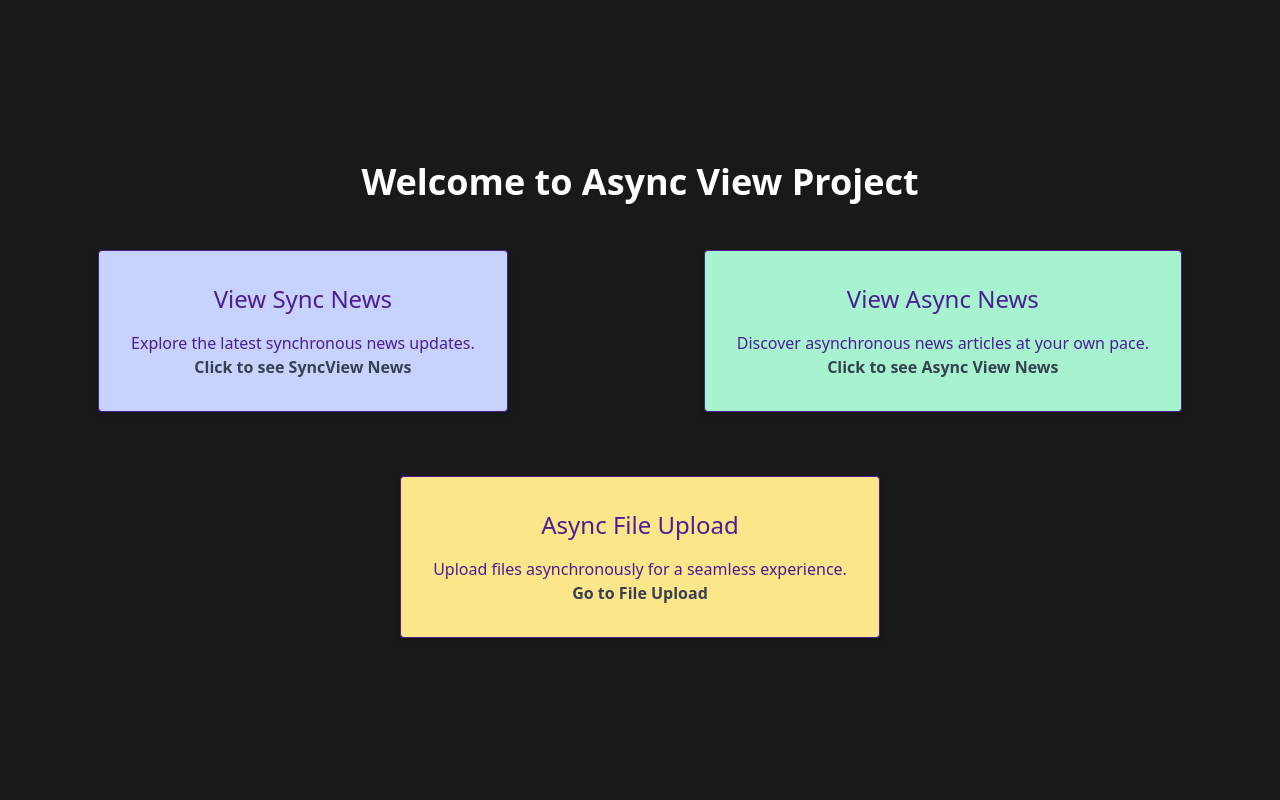
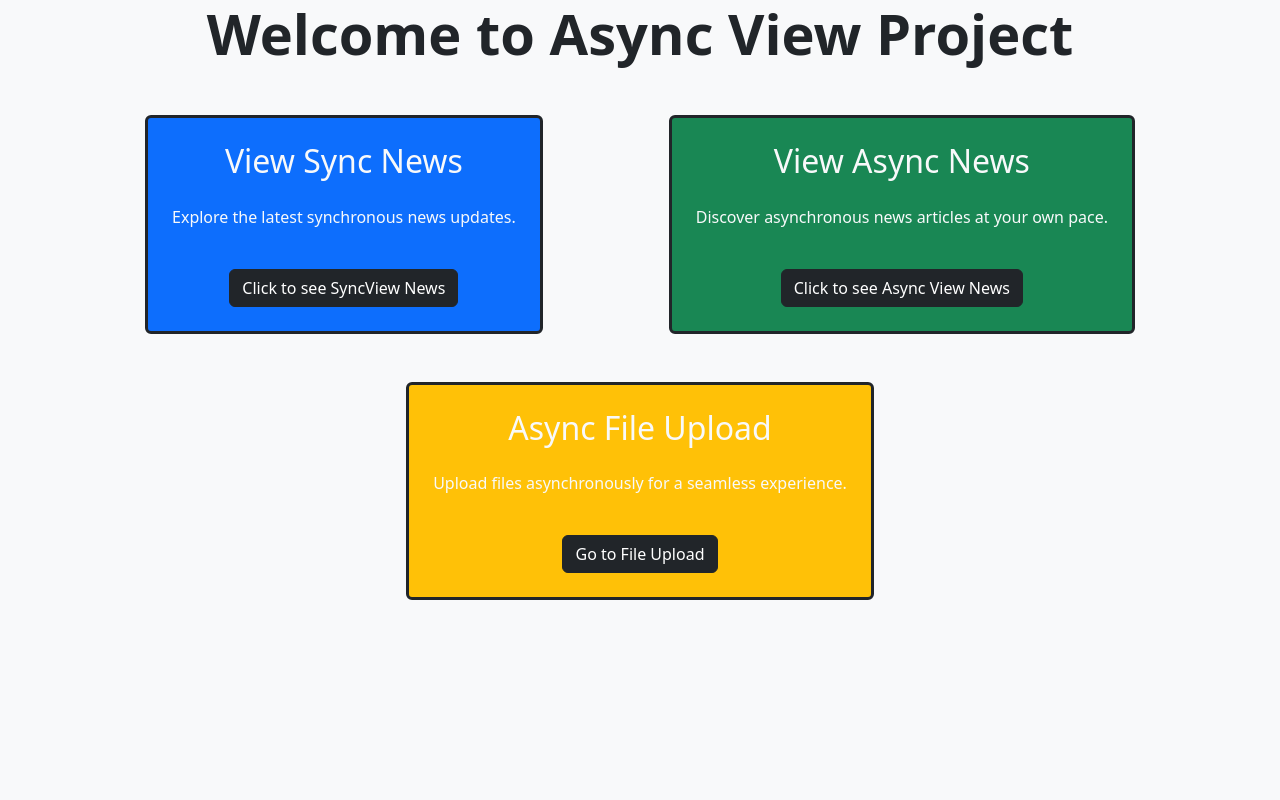
Before and after one commit to atakandgn/Django-Async-View, a Django app: page / in a window 1280 px wide. Run offline with Django 4.2, Linux system fonts and the light colour scheme.

Commit message:
asnyc-views

```diff
--- a/news_project/news_app/templates/homepage.html
+++ b/news_project/news_app/templates/homepage.html
@@ -4,30 +4,42 @@
     <meta charset="UTF-8">
     <meta name="viewport" content="width=device-width, initial-scale=1.0">
     <title>Homepage</title>
-    <link href="https://cdn.jsdelivr.net/npm/tailwindcss@2.2.19/dist/tailwind.min.css" rel="stylesheet">
+    <!-- Bootstrap CSS Link -->
+    <link href="https://cdn.jsdelivr.net/npm/bootstrap@5.3.0/dist/css/bootstrap.min.css" rel="stylesheet">
+    <style>
+        .custom-card {
+            transition: transform 0.3s ease-in-out, box-shadow 0.3s ease-in-out;
+        }
+
+        .custom-card:hover {
+            transform: scale(1.05);
+            box-shadow: 0 4px 8px rgba(0, 0, 0, 0.1);
+        }
+    </style>
 </head>
-<body class="bg-opacity-90 bg-black flex items-center justify-center h-screen m-0">
-    <div class="container text-white text-center mt-8">
-        <h1 class="mb-4 text-4xl font-bold">Welcome to Async View Project</h1>
-        <div class="flex justify-around flex-wrap">
-            <div class="border border-solid border-purple-900 rounded p-8 m-8 shadow-md bg-indigo-200 hover:shadow-lg transform hover:scale-105 transition-all duration-300 ease-in-out">
-                <h5 class="text-2xl mb-4 text-purple-900">View Sync News</h5>
-                <p class="text-purple-900">Explore the latest synchronous news updates.</p>
-                <a href="{% url 'sync_news' %}" class="text-gray-700 font-bold mt-4">Click to see SyncView News</a>
+<body class="bg-light d-flex align-items-center justify-content-center h-100 m-0">
+    <div class="container text-dark text-center mt-8">
+        <h1 class="mb-4 display-4 fw-bold">Welcome to Async View Project</h1>
+        <div class="d-flex justify-content-around flex-wrap">
+            <div class="border border-3 border-dark rounded p-4 m-4 custom-card bg-primary">
+                <h5 class="h2 mb-4 text-light">View Sync News</h5>
+                <p class="text-light">Explore the latest synchronous news updates.</p>
+                <a href="{% url 'sync_news' %}" class="btn btn-dark mt-4">Click to see SyncView News</a>
             </div>
 
-            <div class="border border-solid border-purple-900 rounded p-8 m-8 shadow-md bg-green-200 hover:shadow-lg transform hover:scale-105 transition-all duration-300 ease-in-out">
-                <h5 class="text-2xl mb-4 text-purple-900">View Async News</h5>
-                <p class="text-purple-900">Discover asynchronous news articles at your own pace.</p>
-                <a href="{% url 'async_news' %}" class="text-gray-700 font-bold mt-4">Click to see Async View News</a>
+            <div class="border border-3 border-dark rounded p-4 m-4 custom-card bg-success">
+                <h5 class="h2 mb-4 text-light">View Async News</h5>
+                <p class="text-light">Discover asynchronous news articles at your own pace.</p>
+                <a href="{% url 'async_news' %}" class="btn btn-dark mt-4">Click to see Async View News</a>
             </div>
 
-            <div class="border border-solid border-purple-900 rounded p-8 m-8 shadow-md bg-yellow-200 hover:shadow-lg transform hover:scale-105 transition-all duration-300 ease-in-out">
-                <h5 class="text-2xl mb-4 text-purple-900">Async File Upload</h5>
-                <p class="text-purple-900">Upload files asynchronously for a seamless experience.</p>
-                <a href="{% url 'async_file_upload' %}" class="text-gray-700 font-bold mt-4">Go to File Upload</a>
+            <div class="border border-3 border-dark rounded p-4 m-4 custom-card bg-warning">
+                <h5 class="h2 mb-4 text-light">Async File Upload</h5>
+                <p class="text-light">Upload files asynchronously for a seamless experience.</p>
+                <a href="{% url 'async_file_upload' %}" class="btn btn-dark mt-4">Go to File Upload</a>
             </div>
         </div>
     </div>
+    <script src="https://cdn.jsdelivr.net/npm/bootstrap@5.3.0/dist/js/bootstrap.min.js"></script>
 </body>
 </html>
--- a/news_project/news_app/urls.py
+++ b/news_project/news_app/urls.py
@@ -1,4 +1,3 @@
-# news_app/urls.py
 from django.urls import path
 from .views import async_news, sync_news, homepage, async_file_upload_view
 
--- a/news_project/news_app/views.py
+++ b/news_project/news_app/views.py
@@ -1,4 +1,3 @@
-# news_app/views.py
 from django.shortcuts import render
 import httpx
 import requests
--- a/news_project/news_project/urls.py
+++ b/news_project/news_project/urls.py
@@ -14,7 +14,6 @@ Including another URLconf
     1. Import the include() function: from django.urls import include, path
     2. Add a URL to urlpatterns:  path('blog/', include('blog.urls'))
 """
-# news_project/urls.py
 from django.contrib import admin
 from django.urls import include, path
 
```
Also changed, not shown: news_project/news_app/templates/async_file_upload.html (+50 -7 lines), news_project/news_project/settings.py (+8 -10 lines), 1 other file.
